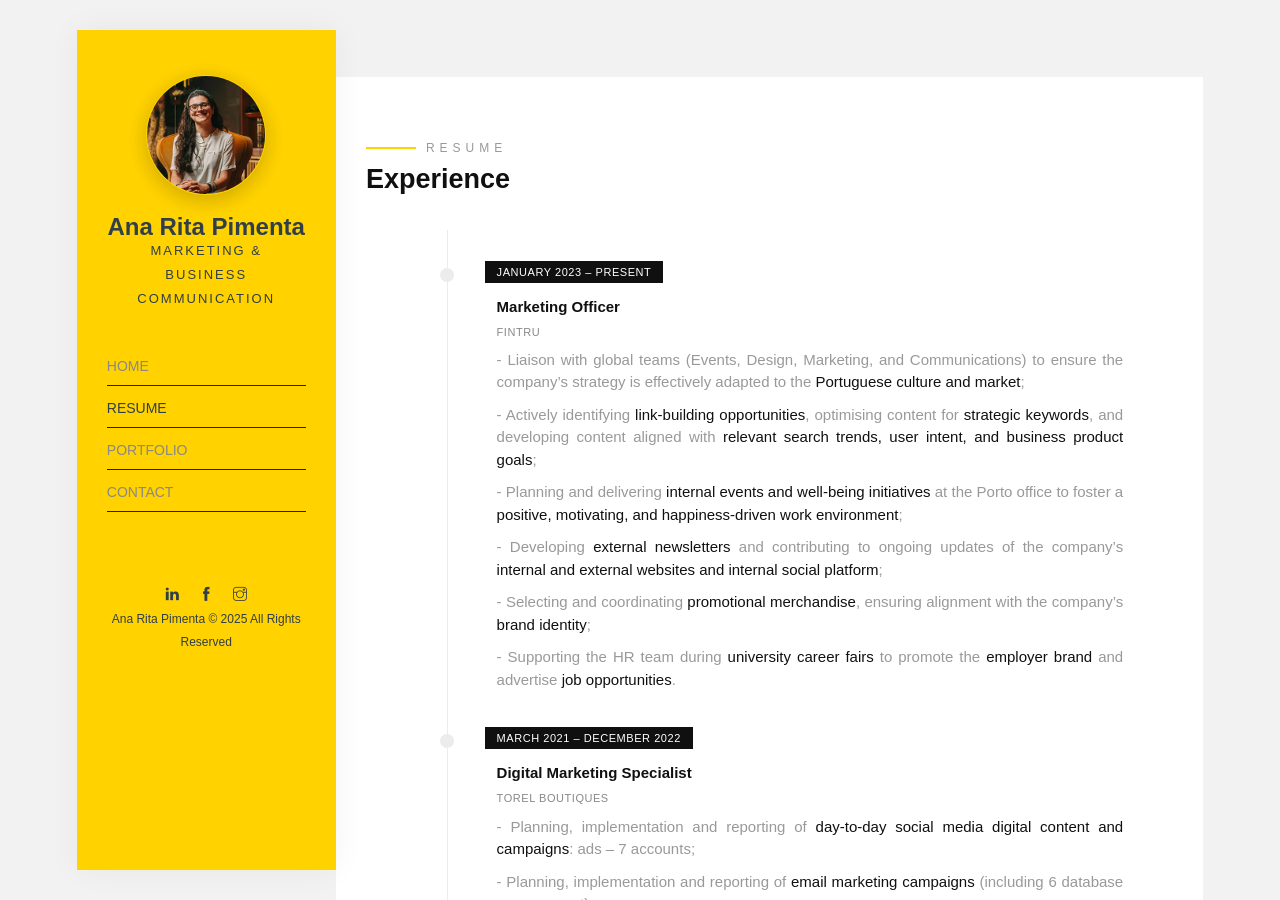
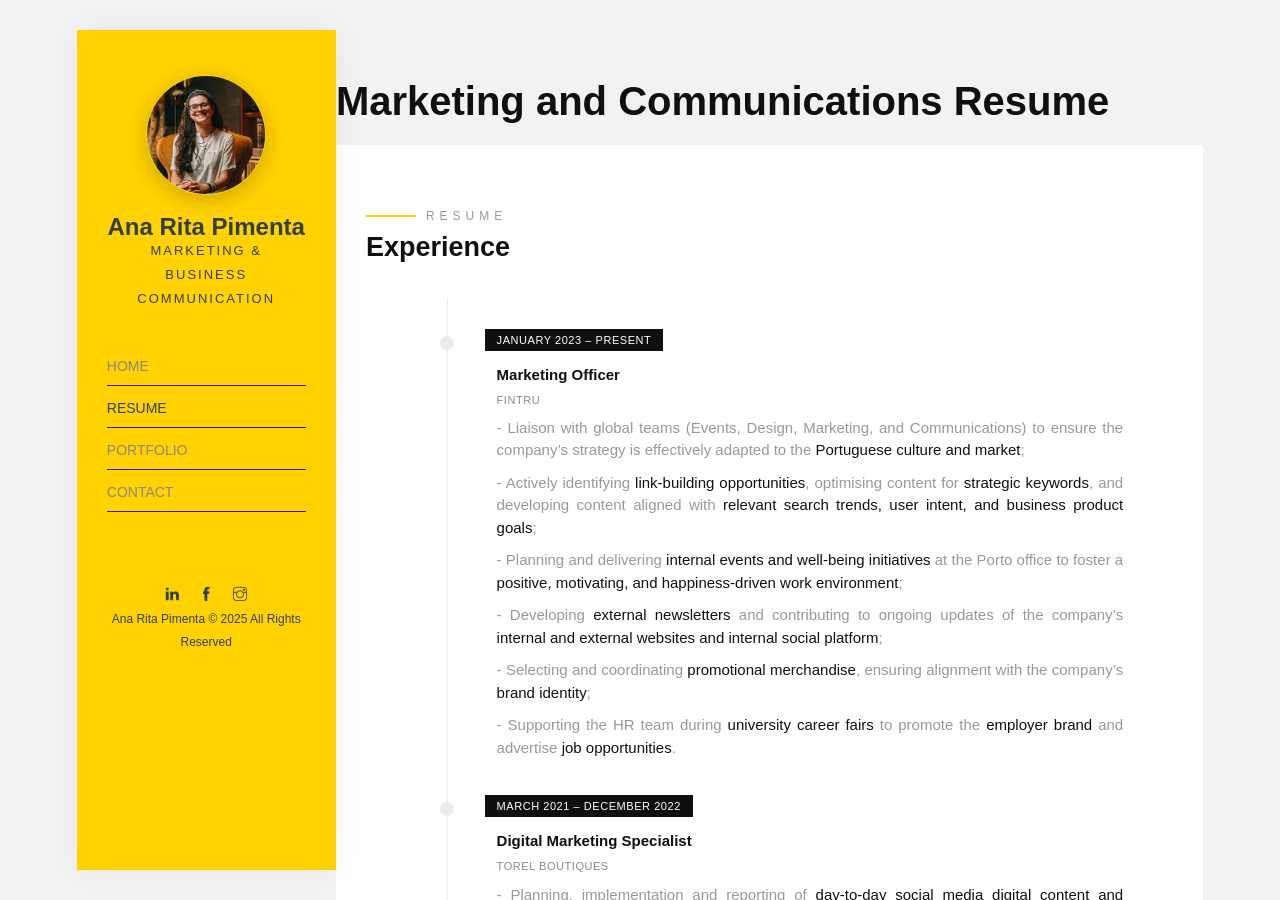
Before and after one commit to anaritapimenta/anaritapimenta.github.io, a Jekyll site: the page built from resume.html, in a window 1280 px wide and 900 px high. Built offline with Jekyll 4.4.1, drawn with Linux system fonts in a browser that asks for light colours; some web fonts are replaced.

Commit message:
Update resume.html

```diff
--- a/resume.html
+++ b/resume.html
@@ -3,7 +3,7 @@ title: Marketing and Comms Resume
 description: Marketing and communications expert with a strong background in digital marketing, brand management, and internal communications. See the full profile.
 layout: default
 ---
-
+<h1 class="main-title animate-box" data-animate-effect="fadeInLeft">Marketing and Communications Resume</h1>
 <section class="resume" role="region" aria-labelledby="experience-heading">
   <div class="container-fluid">
     <div class="row">
```
